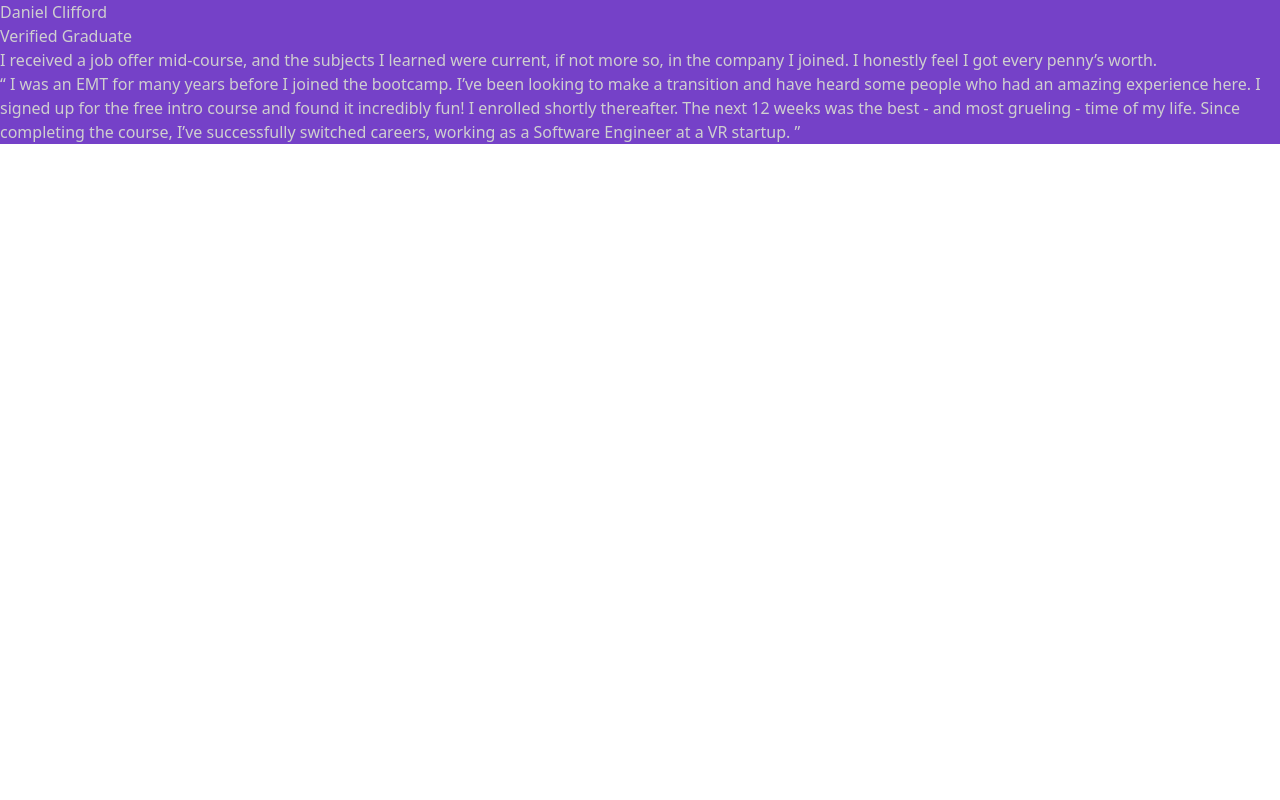
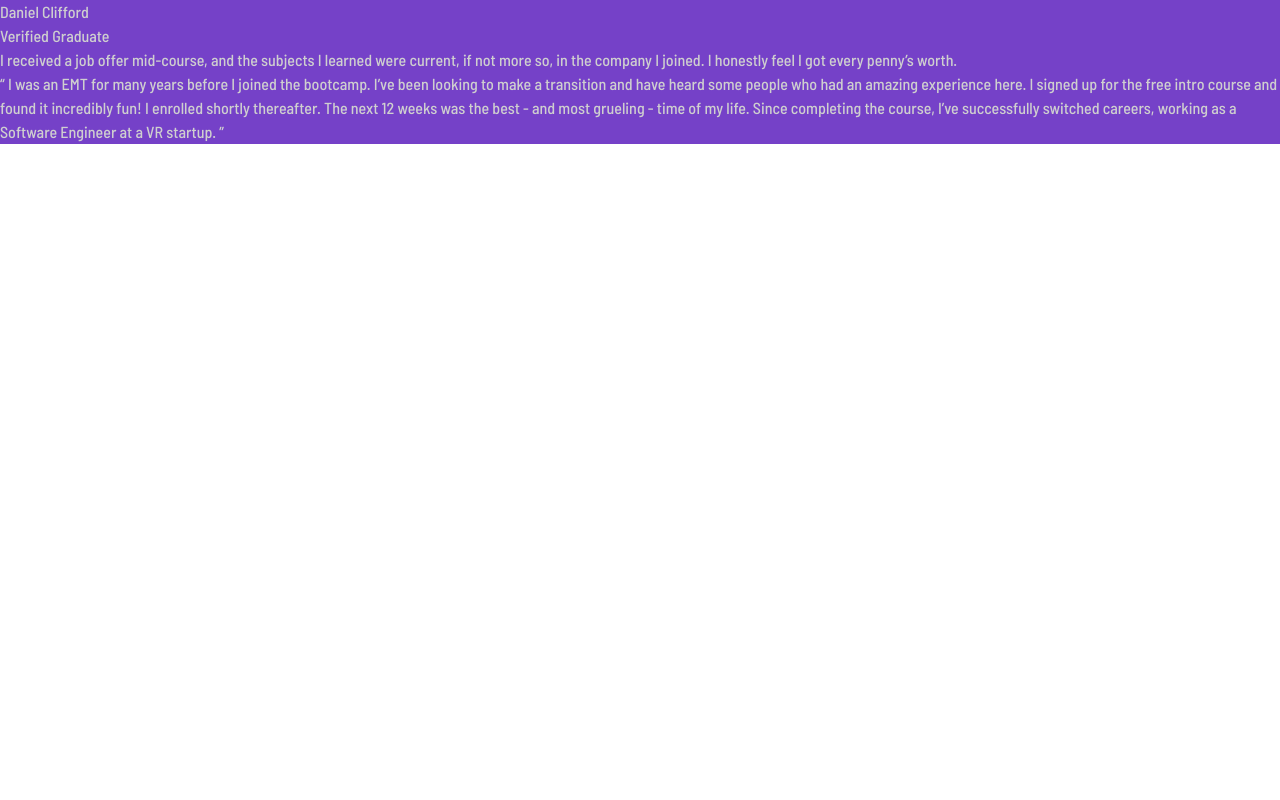
Before and after one commit to StephenYu2018/testimonials-grid-section-main, a React (Vite) app: page / in a window 1280 px wide. Shown: the top 800 px of the page. Built offline with nearby package versions, Linux system fonts and the light colour scheme.

Commit message:
add Barlow Semi Condensed font

```diff
--- a/index.html
+++ b/index.html
@@ -4,8 +4,11 @@
   <meta charset="UTF-8">
   <meta name="viewport" content="width=device-width, initial-scale=1.0">
 
+  <link rel="preconnect" href="https://fonts.googleapis.com">
+  <link rel="preconnect" href="https://fonts.gstatic.com" crossorigin>
+  <link href="https://fonts.googleapis.com/css2?family=Barlow+Semi+Condensed:wght@500;600&display=swap" rel="stylesheet">
+
   <link rel="icon" type="image/png" sizes="32x32" href="./images/favicon-32x32.png">
-
   <title>Frontend Mentor | [Challenge Name Here]</title>
 </head>
 <body>
--- a/src/TestimonialCard.jsx
+++ b/src/TestimonialCard.jsx
@@ -5,12 +5,12 @@
       <div>
         <img src={content.pictureURL} className={`${style.pictureBorderColor}`} />
         <div>
-          <h3 className={`${style.textColor}`}>{content.fullName}</h3>
-          <p className={`${style.textColor}`}>Verified Graduate</p>
+          <h3 className={`${style.textColor} font-barlow`}>{content.fullName}</h3>
+          <p className={`${style.textColor} font-barlow`}>Verified Graduate</p>
         </div>
       </div>
-      <p className={`${style.textColor}`}>{content.title}</p>
-      <blockquote className={`${style.textColor}`}>
+      <p className={`${style.textColor} font-barlow`}>{content.title}</p>
+      <blockquote className={`${style.textColor} font-barlow`}>
         {content.quote}
       </blockquote>
     </article>
--- a/tailwind.config.cjs
+++ b/tailwind.config.cjs
@@ -13,6 +13,9 @@
       'light-gray': 'hsl(0, 0%, 81%)',
       'light-grayish-blue': 'hsl(210, 46%, 95%)'
     },
+    fontFamily: {
+      'barlow': ['\'Barlow Semi Condensed\'', 'sans-serif']
+    },
     extend: {},
   },
   plugins: [],
```
